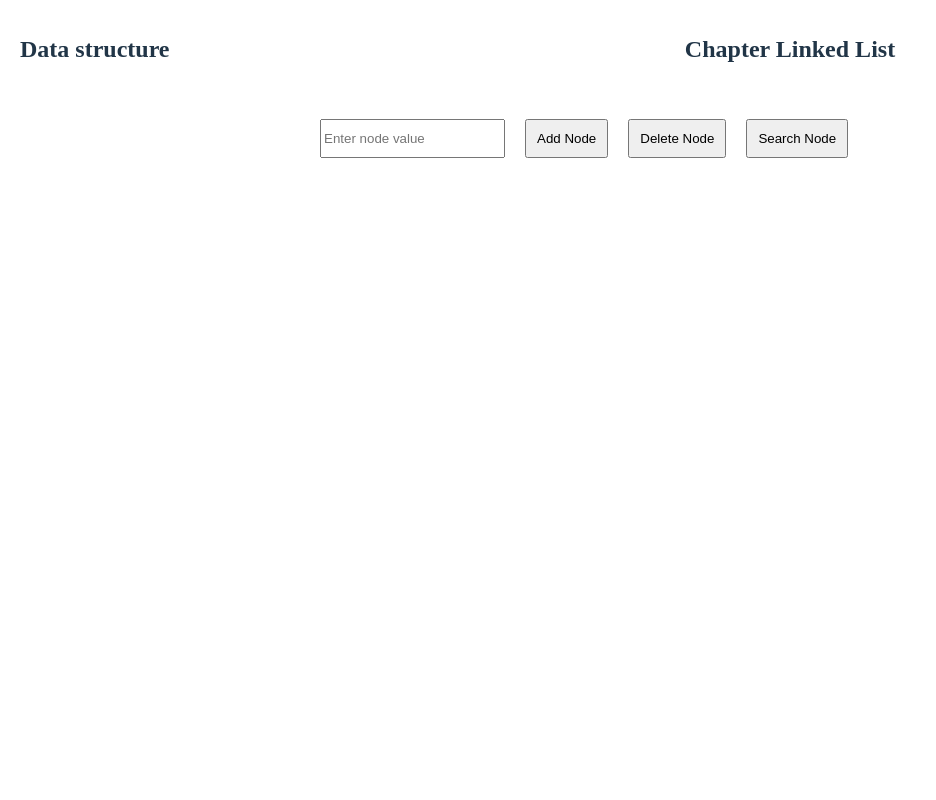
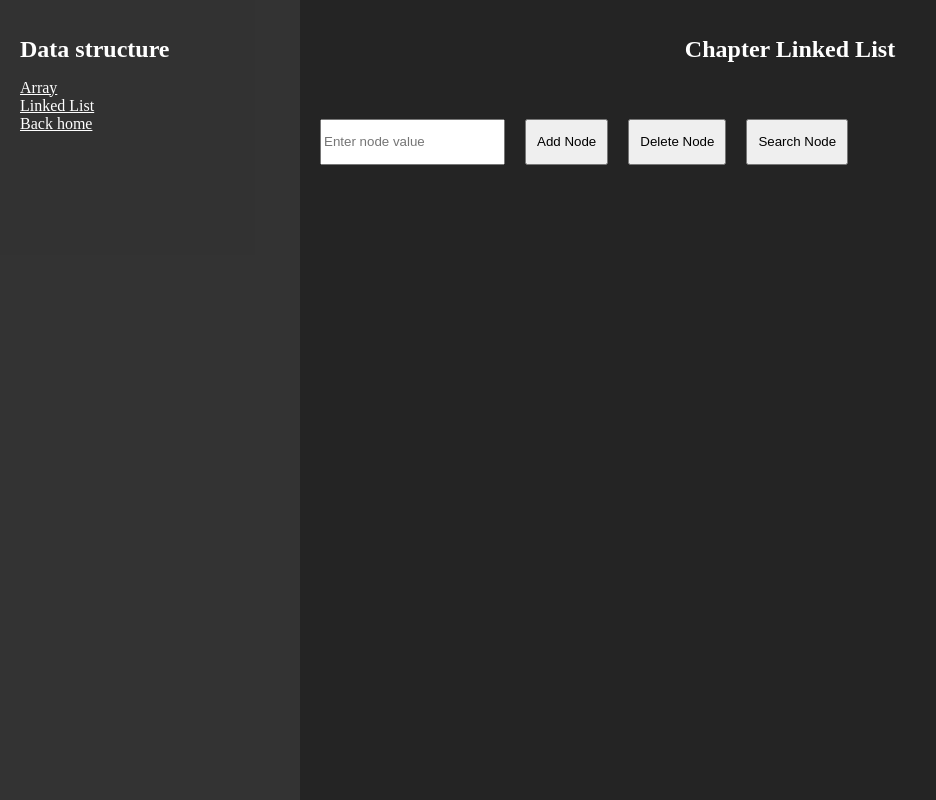
Before and after one commit to Niansyuan/data-structurer, a React (Vite) app: page /linked-list in a window 1280 px wide. Shown: the whole page, without its empty margins (0-936 px from the left). Built offline with nearby package versions, Linux system fonts and the light colour scheme.

Commit message:
Feat: update styles

```diff
--- a/src/containers/chapter-array/styles.module.scss
+++ b/src/containers/chapter-array/styles.module.scss
@@ -35,6 +35,7 @@
 .cube {
     width: 30px;
     height: 30px;
+    line-height: 30px;
     background-color: #ffffff33;
     cursor: pointer;
     text-align: center;
--- a/src/containers/chapter-linked-list/index.tsx
+++ b/src/containers/chapter-linked-list/index.tsx
@@ -138,6 +138,7 @@ const ContainerLinkedList = () => {
             <div className={styles["controls"]}>
                 <input
                     type="text"
+                    className={styles["input"]}
                     value={inputValue}
                     onChange={(e) => {
                         return setInputValue(e.target.value);
--- a/src/containers/chapter-linked-list/styles.module.scss
+++ b/src/containers/chapter-linked-list/styles.module.scss
@@ -7,8 +7,13 @@
     gap: 40px;
 }
 
+.input {
+    height: 40px;
+}
+
 .controls {
     display: flex;
+    flex-wrap: wrap;
     gap: 20px;
     width: 100%;
 }
@@ -29,18 +34,24 @@ button {
     align-items: center;
     justify-content: center;
     width: 100%;
+    height: 30px;
 }
 
 .node {
     display: flex;
+    align-items: center;
+    height: 100%;
 }
 
 .node-wrapper {
     display: flex;
     border: 1px solid #ffffff;
+    height: 100%;
 }
 
 .node-data {
+    display: flex;
+    align-items: center;
     padding: 0 10px;
     border-right: 1px solid #ffffff;
 }
@@ -50,5 +61,7 @@ button {
 }
 
 .arrow {
-    height: 30px;
+    display: flex;
+    align-items: center;
+    height: 100%;
 }
--- a/src/global.css
+++ b/src/global.css
@@ -1,7 +1,6 @@
 :root {
   font-weight: 400;
   color: #ffffff;
-  background-color: #242424;
   margin: 0;
   padding: 0;
 }
@@ -9,6 +8,7 @@
 body {
   margin: 0;
   display: flex;
+  background-color: #242424;
 }
 
 body #root {
@@ -23,10 +23,3 @@ h1 {
 a {
     color: #ffffff;
 }
-
-@media (prefers-color-scheme: light) {
-  :root {
-    color: #213547;
-    background-color: #ffffff;
-  }
-}
```
